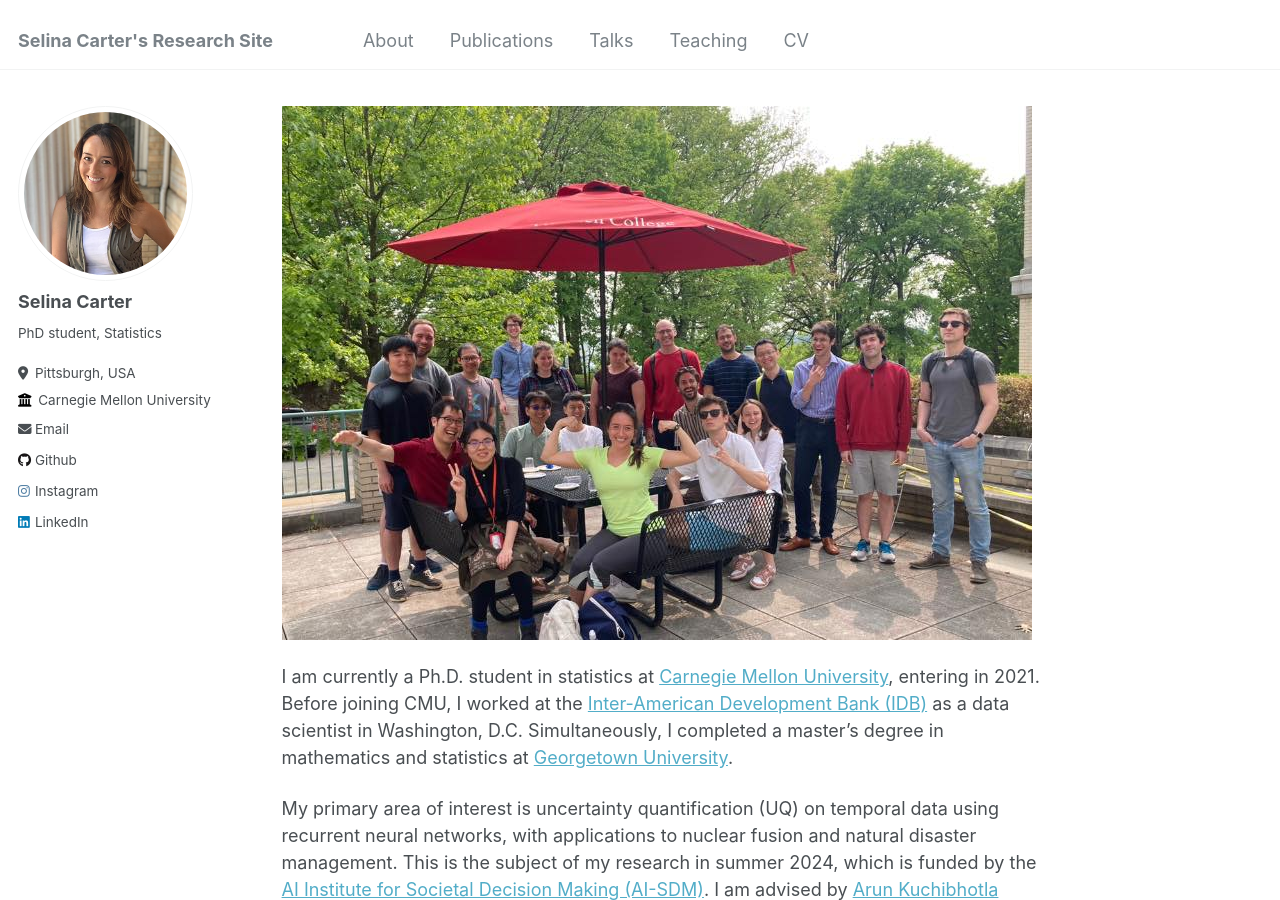
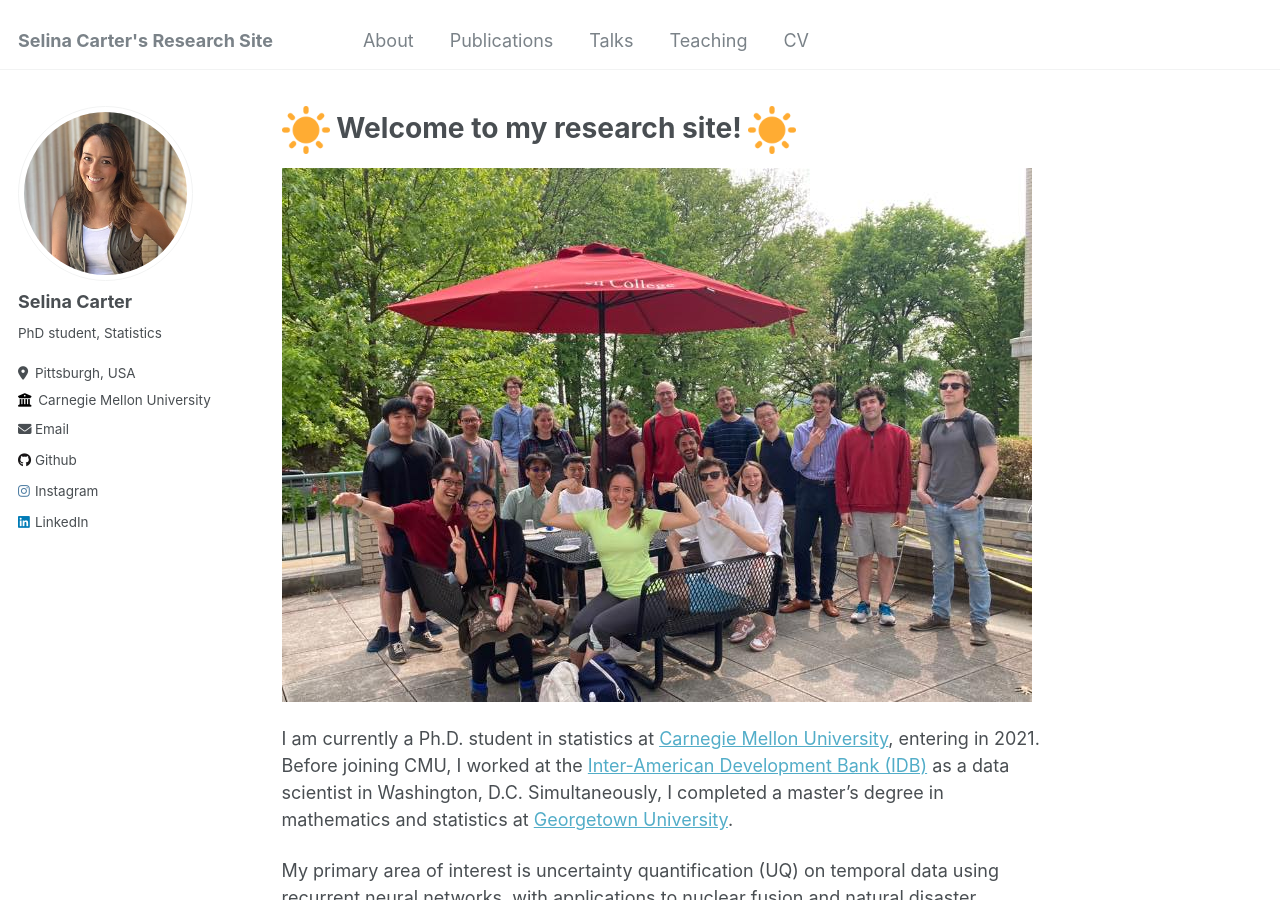
Before and after one commit to selinacarter/selinacarter.github.io, a Jekyll site: the page built from _pages/about.md, in a window 1280 px wide and 900 px high. Built offline with Jekyll 4.4.1, drawn with Linux system fonts in a browser that asks for light colours.

Commit message:
Fix emoji in title of About

```diff
--- a/_pages/about.md
+++ b/_pages/about.md
@@ -1,6 +1,6 @@
 ---
 permalink: /
-title: "![CMU colleagues](/images/favicon.ico) Welcome to my research site! <img src="/images/favicon.ico" width="25">"
+title: "![CMU colleagues](/images/favicon.ico) Welcome to my research site! ![CMU colleagues](/images/favicon.ico)"
 author_profile: true
 redirect_from:
   - /about/
```
